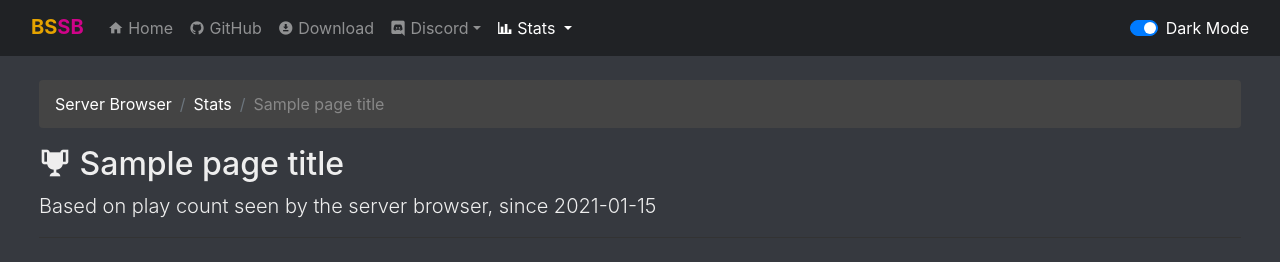
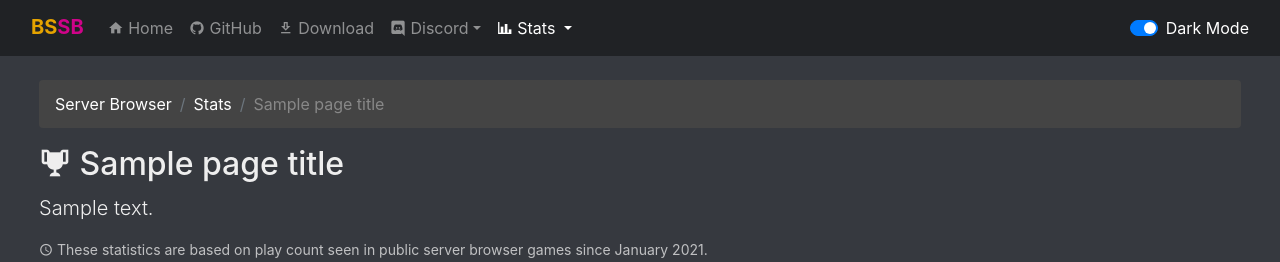
Before and after one commit to roydejong/bssb.app, a PHP site: template views/stats_top_levels.twig in a window 1280 px wide. Shown: the top 262 px of the page. Run offline with PHP 8.4, Linux system fonts and the light colour scheme; the template is opened without the code that fills it: most values are stand-ins (such as "Sample title", 1, 10 or a date in 2020); style sheets or scripts are compiled from the project's sources; some libraries are stand-ins or nearby versions.

Commit message:
feat(stats): add non beatsaver top 100

```diff
--- a/app/Controllers/DedicatedServersController.php
+++ b/app/Controllers/DedicatedServersController.php
@@ -41,6 +41,7 @@ class DedicatedServersController
             ->andWhere('hg1.endpoint NOT LIKE ?', "192.%")
             ->andWhere('last_update >= ?', $activityCutoff)
             ->orderBy('last_update DESC')
+            ->limit(999)
             ->queryAllModels();
 
         $geoIp = new GeoIp();
--- a/public/static/bssb.scss
+++ b/public/static/bssb.scss
@@ -275,6 +275,14 @@ i.rank-trophy-3 {
     top: 15px;
     cursor: help;
     color: #e5a300;
+  }
+
+  p.lead {
+    margin-top: 10px;
+  }
+  p.stats-disclaim {
+    opacity: .75;
+    font-size: 14px;
   }
 
   section {
--- a/views/_base.twig
+++ b/views/_base.twig
@@ -3,7 +3,7 @@
 <head>
 <meta charset="utf-8">
 <meta name="viewport" content="width=device-width, initial-scale=1, shrink-to-fit=no">
-<meta name="description" content="Beat Saber modification that adds a browser for custom multiplayer games.">
+<meta name="description" content="{{ pageDescr ? pageDescr : 'Beat Saber modification that adds a browser for custom multiplayer games.' }}">
 <title>{% if pageTitle %}{{ pageTitle }} - {% endif %}Beat Saber Server Browser · BSSB</title>
 <link rel="canonical" href="https://bssb.app{{ pageUrl }}">
 <link href="/static/vendor/bootstrap.min.css" rel="stylesheet">
--- a/views/navbar.twig
+++ b/views/navbar.twig
@@ -13,7 +13,7 @@
                     <a class="nav-link" href="https://github.com/roydejong/BeatSaberServerBrowser" target="_blank"><i class="mdi mdi-github"></i> GitHub</a>
                 </li>
                 <li class="nav-item">
-                    <a class="nav-link" href="https://github.com/roydejong/BeatSaberServerBrowser/releases/latest" target="_blank"><i class="mdi mdi-download-circle"></i> Download</a>
+                    <a class="nav-link" href="https://github.com/roydejong/BeatSaberServerBrowser/releases/latest" target="_blank"><i class="mdi mdi-download-outline"></i> Download</a>
                 </li>
                 <li class="nav-item dropdown">
                     <a class="nav-link dropdown-toggle" href="#" id="dropdown01" data-toggle="dropdown" aria-haspopup="true" aria-expanded="false"><i class="mdi mdi-discord"></i> Discord</a>
@@ -25,13 +25,15 @@
                 <li class="nav-item dropdown {% if tab == "stats" %}active{% endif %}">
                     <a class="nav-link dropdown-toggle" href="/stats" target="_self" title="Statistics" id="dropdown02" data-toggle="dropdown" aria-haspopup="true" aria-expanded="false"><i class="mdi mdi-chart-bar"></i> Stats {% if tab == "stats" %}<span class="sr-only">(current)</span>{% endif %}</a>
                     <div class="dropdown-menu" aria-labelledby="dropdown02">
-                        <a class="dropdown-item" href="/stats">Overview</a>
+                        <a class="dropdown-item" href="/stats"><strong>Stats Overview</strong></a>
                         <div class="dropdown-divider"></div>
                         <a class="dropdown-item" href="/stats/top/custom-levels">Top 100 Custom Levels</a>
                         <a class="dropdown-item" href="/stats/top/official-levels">Top 100 Official Levels</a>
                         <div class="dropdown-divider"></div>
                         <a class="dropdown-item" href="/master-servers">Master Server List</a>
                         <a class="dropdown-item" href="/dedicated-servers">Dedicated Server List</a>
+                        <div class="dropdown-divider"></div>
+                        <a class="dropdown-item" href="/stats/top/non-beatsaver-levels">Top 100 Non Beat Saver Levels</a>
                     </div>
                 </li>
             </ul>
--- a/views/stats_top_levels.twig
+++ b/views/stats_top_levels.twig
@@ -20,7 +20,8 @@
                     <i class="mdi mdi-trophy"></i>
                     <span>{{ pageTitle }}</span>
                 </h1>
-                <p class="lead">Based on play count seen by the server browser, since 2021-01-15</p>
+                <p class="lead">{{ pageDescr }}</p>
+                <p class="stats-disclaim"><i class="mdi mdi-clock-outline"></i> These statistics are based on play count seen in public server browser games since January 2021.</p>
                 <hr />
 
                 {% if urlSection == "custom-levels" %}
```
Also changed, not shown: app/Controllers/StatsController.php (+25 -14 lines), tests/BeatSaber/LevelIdTest.php (+6 -0 lines).
